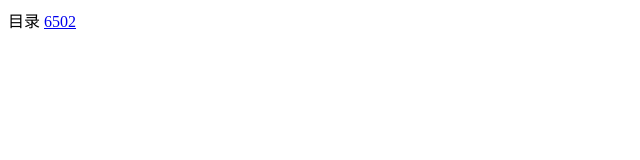
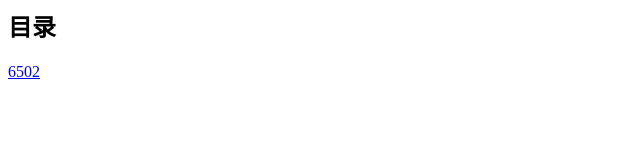
Before and after one commit to zijian-z/zijian-z.github.io, a plain HTML site: page index.html in a window 1280 px wide. Shown: the whole page, without its empty margins (0-640 px from the left). Drawn offline with Linux system fonts and the light colour scheme.

Commit message:
Update index.html

```diff
--- a/index.html
+++ b/index.html
@@ -1,3 +1,3 @@
-<a>目录</a>
+<h2>目录</h2>
 
 <a href="./6502.html">6502</a>
```
